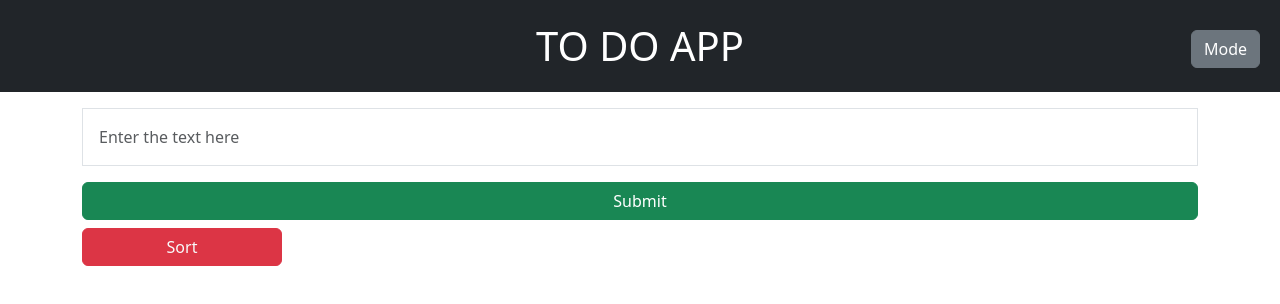
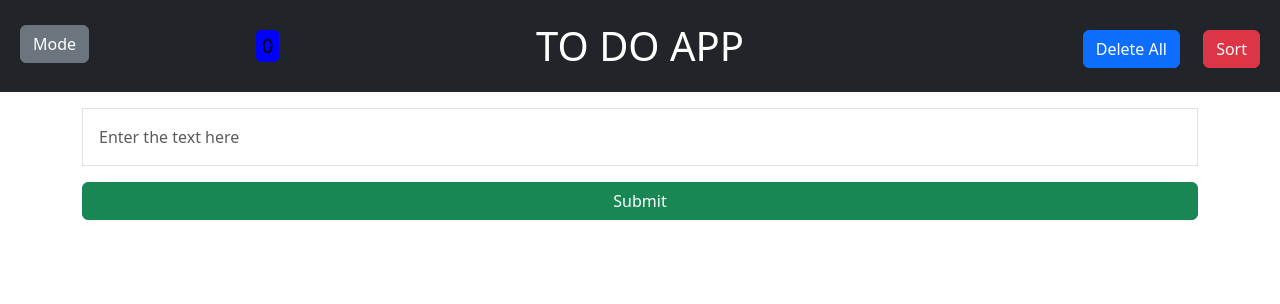
Before and after one commit to Harshcoder12345/Todo-App, a plain HTML site: page index.html in a window 1280 px wide. Both pictures are taken after a click on the button "Sort". Drawn offline with nearby package versions, Linux system fonts and the light colour scheme.

Commit message:
second commit

```diff
--- a/index.html
+++ b/index.html
@@ -18,10 +18,22 @@
   .fade-in{
     animation: fadeIn 1s ease-in-out;
   }
+
+  .count{
+
+    background-color: blue;
+    font-size: 20px;
+    border: none;
+    border-radius: 5px;
+    position: absolute;
+    left: 20%;
+
+  }
 </style>
 <body>
     <nav class="navbar bg-dark text-white py-3  ">
         <div class="container fs-1 bold d-flex justify-content-center ">TO DO APP
+          <button id="counting" class="count">00</button>
 
         </div>
       </nav>
@@ -30,6 +42,7 @@
       <form >
         <input type="text" placeholder="Enter the text here" class="form-control rounded-0 p-3 my-3 " required>
         <button class="btn btn-success w-100">Submit</button>
+
       </form>
 
       <ul class="list-group">
@@ -38,6 +51,8 @@
       </ul>
     </div>
 
+    <!-- <Button class="deleteall">Delete all</Button> -->
+
 
     <script src="./main.js"></script>
 </body>
--- a/main.js
+++ b/main.js
@@ -2,91 +2,81 @@ const form = document.querySelector('form')
 const input = document.querySelector('input')
 const ul = document.querySelector('ul')
 const body = document.querySelector('body')
+// const deleteAll = document.querySelector('.deleteall')
+
+
+// console.log(deleteAll)
+
+
+let counts = document.getElementById("counting")
+
+let a = 0
+counts.innerHTML = a;
+
+
+function Increacount() {
+    a++;
+    counts.innerHTML = a
+    console.log("Increase it")
+}
+function decrement() {
+    a--;
+    counts.innerHTML = a
+}
 
 
 
 const Submit = (e)=>{
     e.preventDefault();
 
-
+    Increacount();
     let li = document.createElement('li')
-    li.className = "list-group-item my-3 fade-in push-list"
+    li.className = "list-group-item my-2 fade-in push-list"
     li.innerText = input.value
+    li.style.color = "red"
     let button = document.createElement('button')
     button.innerText = "Delete"
     button.className = "btn btn-sm btn-danger float-end"
     li.appendChild(button)
     ul.appendChild(li)
     ul.appendChild(dltBtn)
+
+
+
     form.reset();
+
+
 }
 
 const Shortbtn = document.createElement('button')
-Shortbtn.className = "btn btn-danger text-light text-centre my-2"
+Shortbtn.className = "btn btn-danger text-light text-centre"
+Shortbtn.style.position = "absolute"
 Shortbtn.innerText = "Sort";
-Shortbtn.style.width = "200px"
-
-
-
-// const ShortAlpha =()=>{
-
-//     let listItems = document.getElementsByClassName('push-list')
-//     let empty = [];
-
-// for (let i = 0; i < listItems.length; i++) {
-//     let itemText = listItems[i].textContent
-//     empty.push(itemText)
-
-
-// }
-// console.log(empty)
-
-
-// }
-
-
-// const ShortAlpha = () => {
-//     const listItems = document.getElementsByClassName('push-list');
-// const listItemsArray = Array.from(listItems);
-
-
-// Sort the array based on text content
-//  listItemsArray.sort((a, b) => {
-//   return a.textContent.localeCompare(b.textContent);
-// });
-
-// Re-append the sorted list items to the parent element
-// const parentUl = listItemsArray[0].parentElement;
-// Assuming all list items have the same parent
-// parentUl.innerHTML = '';
-// Clear the parent element
-
-// listItemsArray.forEach(li => {
-//   parentUl.appendChild(li);
-// });
-// };
-
-// let sorted = empty.sort((a,b)=>{a.localeCompare(b)})
-    // console.log(sorted)
-
-
+Shortbtn.style.right = "20px"
+Shortbtn.style.top = "30px"
 
     const ShortAlpha = ()=> {
 
+        const dltBtn = ul.querySelector('.btn-primary')
+
         let listItems = document.getElementsByClassName('push-list')
-        // console.log(listItems)
+
 
         let listItemsArray = Array.from(listItems);
-        // console.log(listItemsArray)
+
 
         listItemsArray.sort((a,b)=>{return a.textContent.localeCompare(b.textContent)})
 
-        // console.log(listItemsArray)
+
 
         const parentUl = listItemsArray[0].parentElement
         console.log(parentUl)
 
         parentUl.innerText = ''
+
+        if(dltBtn){
+            parentUl.appendChild(dltBtn)
+        }
 
 
         listItemsArray.forEach((li)=>{
@@ -94,38 +84,57 @@ Shortbtn.style.width = "200px"
         })
 
 
+        console.log("Sort method will run")
+    }
+
+Shortbtn.addEventListener('click', ShortAlpha)
+
+body.appendChild(Shortbtn)
+
+
+const RemoveAll = () => {
+    const dltBtn = ul.querySelector('.btn-primary');
 
 
 
 
 
-        console.log("Sort method will run")
+    a =0
+    counts.innerHTML = a;
+
+    while (ul.firstChild) {
+      ul.removeChild(ul.firstChild);
+
     }
 
-Shortbtn.addEventListener('click', ShortAlpha)
+    if (dltBtn) {
+      ul.appendChild(dltBtn);
+    }
+  };
 
-ul.appendChild(Shortbtn)
 
 
 
 const dltBtn = document.createElement('button')
-dltBtn.className = "btn text-center btn-primary w-50 my-2"
+dltBtn.className = "btn text-center btn-primary "
+dltBtn.style.right = "100px"
+dltBtn.style.top = "30px"
+dltBtn.style.position = "absolute"
 dltBtn.innerText = "Delete All"
 
-const RemoveAll = ()=>{
-    while(ul.firstChild){
-        ul.removeChild(ul.firstChild)
-    }
-    }
-
-    // Remove removes all the DOM element hence can't be use
 
 dltBtn.addEventListener("click", RemoveAll)
+
+form.appendChild(dltBtn)
+
+
+
 
 const Deletetask = (e)=>{
 
     if(e.target.className.includes('btn-sm')){
        e.target.parentElement.remove()
+       decrement()
     }
 
 
@@ -141,8 +150,8 @@ let ModeBtn = document.createElement('button')
 ModeBtn.innerText = "Mode"
 ModeBtn.style.position = "absolute"
 ModeBtn.className ='btn btn-secondary'
-ModeBtn.style.right = "20px"
-ModeBtn.style.top = "30px"
+ModeBtn.style.left = "20px"
+ModeBtn.style.top = "25px"
 
 body.appendChild(ModeBtn)
 // console.log(ModeBtn)
```
